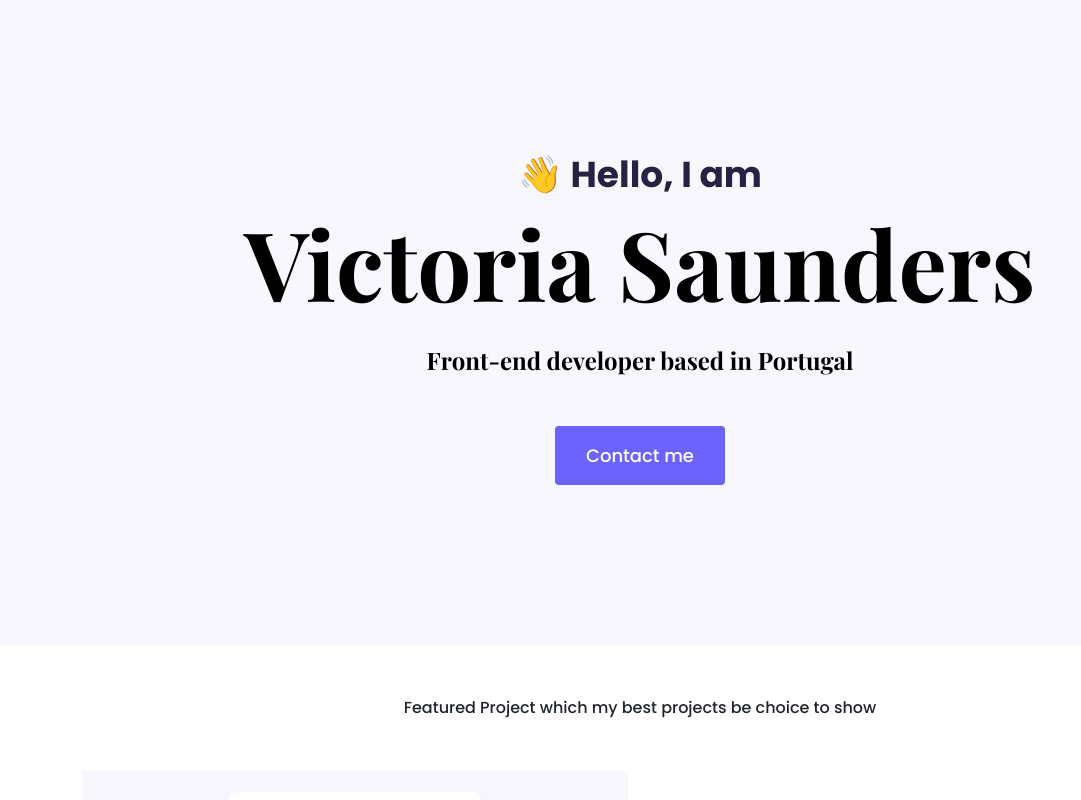
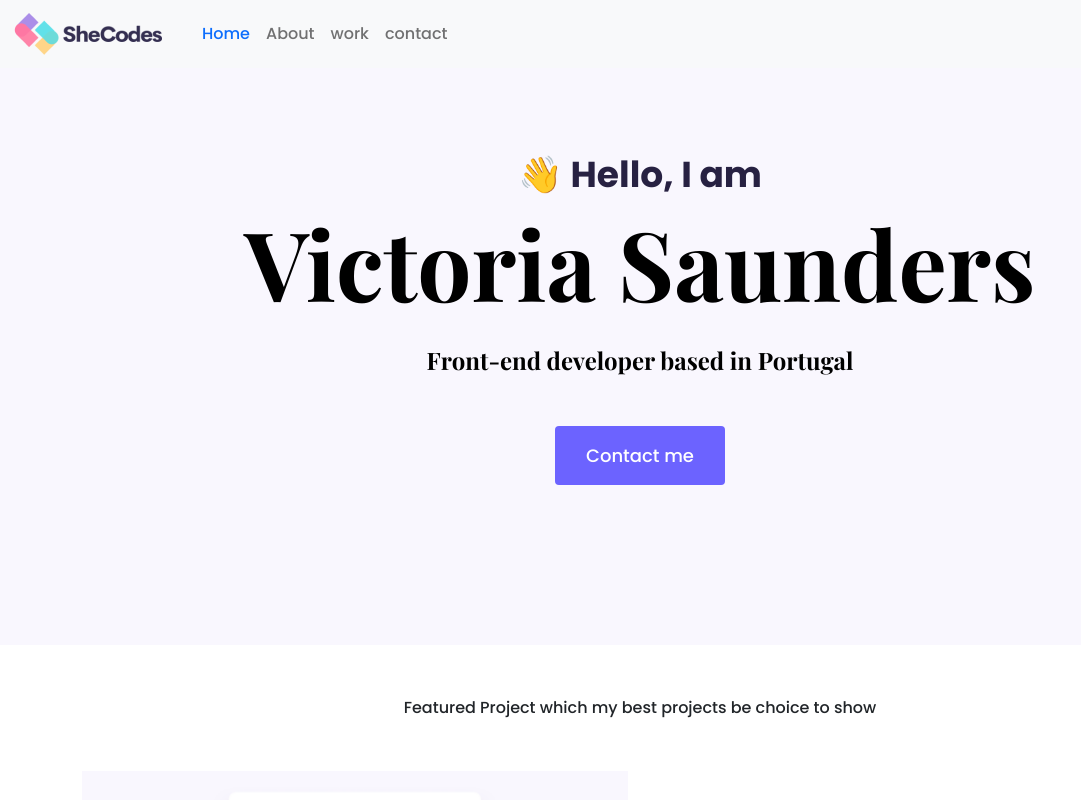
Before and after one commit to BestLifeEver/portfolio-project-4, a plain HTML site: page index.html in a window 1280 px wide. Shown: the top 800 px of the page, without its empty margins (0-1081 px from the left). Drawn offline with nearby package versions, Linux system fonts and the light colour scheme.

Commit message:
added logo and navbar to homepage

```diff
--- a/index.html
+++ b/index.html
@@ -17,6 +17,35 @@
   <title>Document</title>
 </head>
 <body>
+  <nav class="navbar navbar-expand-lg navbar-light bg-light fixed-top">
+          <div class="container-fluid">
+            <a class="navbar-brand" href="#">
+              <img src="images/logo.png" alt="" class="navbar-logo">
+            </a>
+            <button class="navbar-toggler" type="button" data-bs-toggle="collapse" data-bs-target="#navbarNav" aria-controls="navbarNav" aria-expanded="false" aria-label="Toggle navigation">
+              <span class="navbar-toggler-icon"></span>
+            </button>
+            <div class="collapse navbar-collapse" id="navbarNav">
+              <ul class="navbar-nav">
+                  <li class="nav-item">
+                      <a class="nav-link text-dark" aria-current="page" href="" target="_blank"></a>
+                    </li>
+                <li class="nav-item">
+                  <a class="nav-link text-primary" aria-current="page" href="index.html" target="_blank">Home</a>
+                </li>
+                <li class="nav-item">
+                  <a class="nav-link" aria-current="page" href="about.html" target="_blank">About</a>
+                </li>
+                <li class="nav-item">
+                  <a class="nav-link" aria-current="page" href="about.html" target="_blank">work</a>
+                </li>
+                <li class="nav-item ">
+                  <a class="nav-link" aria-current="page" href="about.html#contact" target="_blank">contact</a>
+                </li>
+              </ul>
+            </div>
+          </div>
+        </nav>
   <div class="hero">
   <p>👋 Hello, I am</p>
   <h1>Victoria Saunders</h1>
```
Also changed, not shown: images/logo.png (added), styles/app.css (line endings or trailing spaces).
